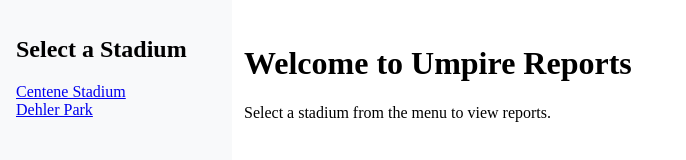
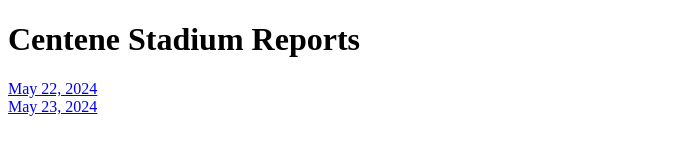
Before and after one commit to MatthLewis/PioneerBallMetrics, a plain HTML site: page CenteneStadium/index.html in a window 1280 px wide. Shown: the whole page, without its empty margins (0-686 px from the left). Drawn offline with Linux system fonts and the light colour scheme.

Commit message:
Update index.html

```diff
--- a/CenteneStadium/index.html
+++ b/CenteneStadium/index.html
@@ -1,36 +1,13 @@
 <!DOCTYPE html>
 <html>
 <head>
-    <title>Umpire Reports</title>
-    <style>
-        /* Add some basic styling to the navigation menu */
-        #navMenu {
-            width: 200px;
-            height: 100vh;
-            overflow: auto;
-            position: fixed;
-            left: 0;
-            top: 0;
-            padding: 1em;
-            background-color: #f8f9fa;
-        }
-        #content {
-            margin-left: 220px;
-            padding: 1em;
-        }
-    </style>
+    <title>Centene Stadium Reports</title>
 </head>
 <body>
-    <div id="navMenu">
-        <h2>Select a Stadium</h2>
-        <!-- Add a link for each stadium -->
-        <a href="CenteneStadium/index.html">Centene Stadium</a><br>
-        <a href="DehlerPark/index.html">Dehler Park</a><br>
-        <!-- Add more links for each stadium -->
-    </div>
-    <div id="content">
-        <h1>Welcome to Umpire Reports</h1>
-        <p>Select a stadium from the menu to view reports.</p>
-    </div>
+    <h1>Centene Stadium Reports</h1>
+    <!-- Add a link for each date -->
+    <a href="UmpireReportCenteneStadium5-22-24.html">May 22, 2024</a><br>
+    <a href="UmpireReportCenteneStadium5-23-24.html">May 23, 2024</a><br>
+    <!-- Add more links for each date -->
 </body>
 </html>
```
